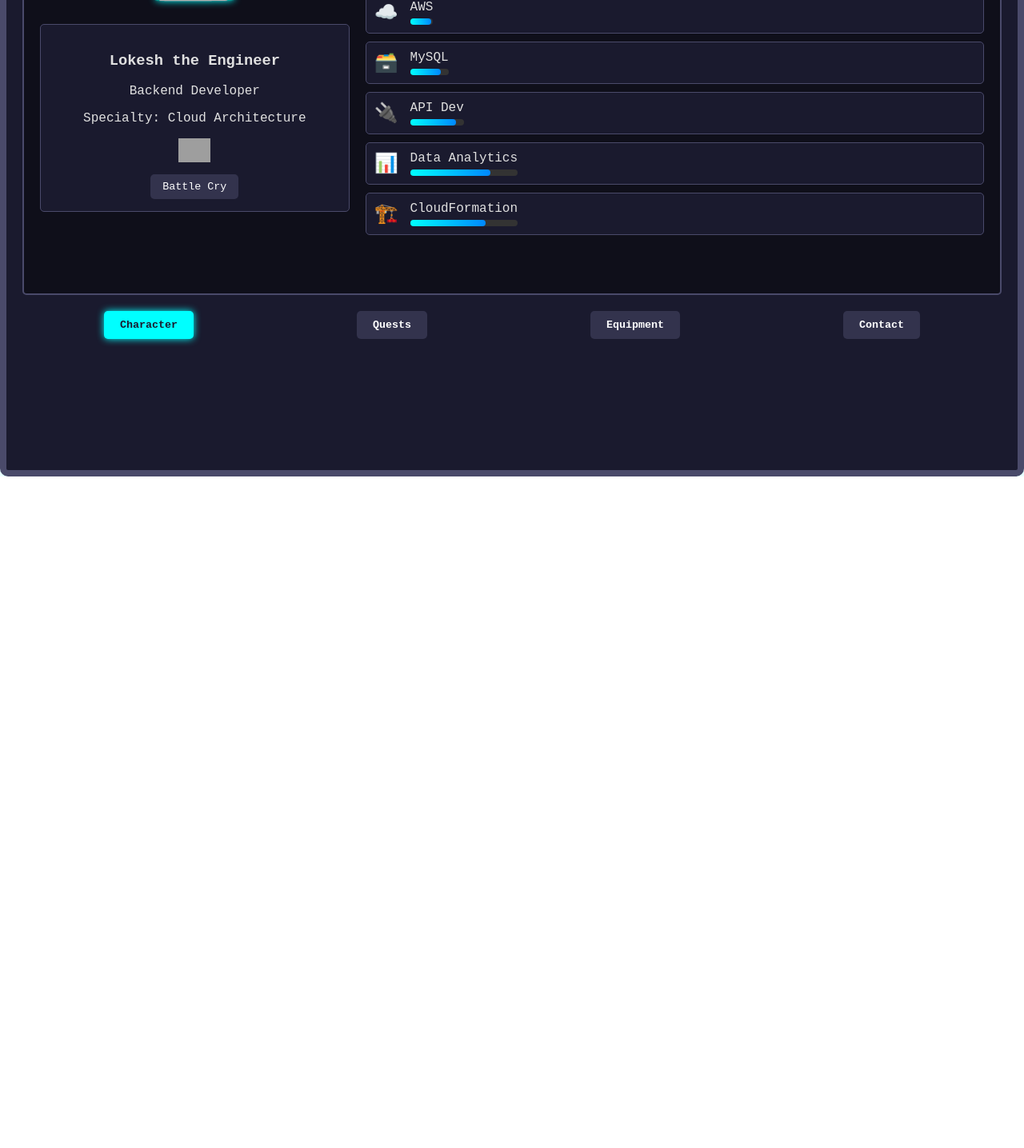
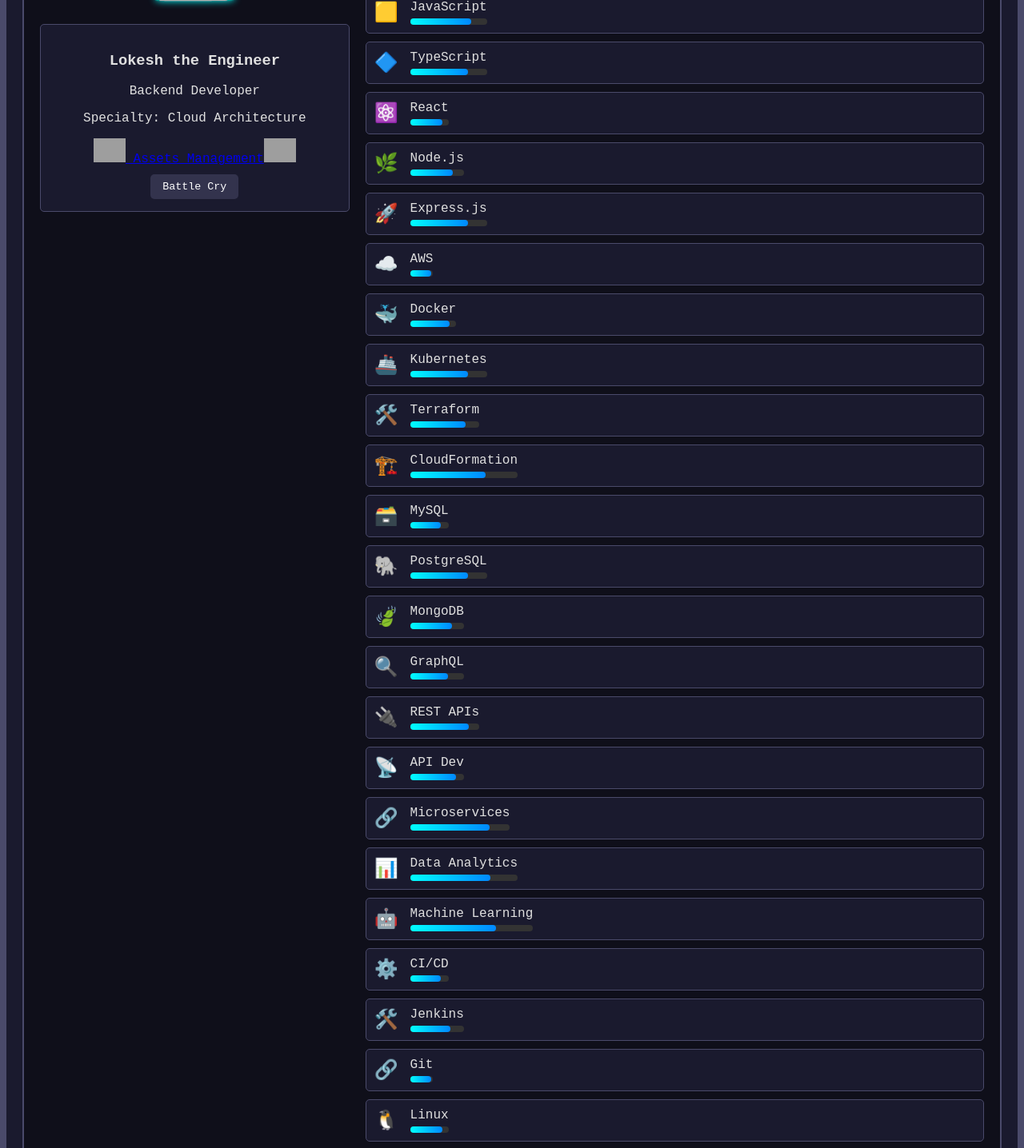
Before and after one commit to lokeshdissrani/lokeshdissrani.github.io, a React (Create React App) app: page / in a window 1280 px wide. Shown: the part 260-1696 px from the top of the page at 80% size. Before the commit the page ends 856 px from the top, so only its background shows below. Built offline with nearby package versions, Linux system fonts and the light colour scheme; grey boxes are pictures that could not be loaded.

Commit message:
assets management integrated

```diff
--- a/src/GamePortfolio.jsx
+++ b/src/GamePortfolio.jsx
@@ -12,12 +12,34 @@
 
   const skills = [
     { name: 'Python', level: 85, icon: '🐍' },
+    { name: 'JavaScript', level: 80, icon: '🟨' },
+    { name: 'TypeScript', level: 75, icon: '🔷' },
+    { name: 'React', level: 85, icon: '⚛️' },
+    { name: 'Node.js', level: 80, icon: '🌿' },
+    { name: 'Express.js', level: 75, icon: '🚀' },
     { name: 'AWS', level: 90, icon: '☁️' },
+    { name: 'Docker', level: 85, icon: '🐳' },
+    { name: 'Kubernetes', level: 75, icon: '🚢' },
+    { name: 'Terraform', level: 80, icon: '🛠️' },
+    { name: 'CloudFormation', level: 70, icon: '🏗️' },
     { name: 'MySQL', level: 80, icon: '🗃️' },
-    { name: 'API Dev', level: 85, icon: '🔌' },
+    { name: 'PostgreSQL', level: 75, icon: '🐘' },
+    { name: 'MongoDB', level: 78, icon: '🍃' },
+    { name: 'GraphQL', level: 70, icon: '🔍' },
+    { name: 'REST APIs', level: 85, icon: '🔌' },
+    { name: 'API Dev', level: 85, icon: '📡' },
+    { name: 'Microservices', level: 80, icon: '🔗' },
     { name: 'Data Analytics', level: 75, icon: '📊' },
-    { name: 'CloudFormation', level: 70, icon: '🏗️' }
+    { name: 'Machine Learning', level: 70, icon: '🤖' },
+    { name: 'CI/CD', level: 80, icon: '⚙️' },
+    { name: 'Jenkins', level: 75, icon: '🛠️' },
+    { name: 'Git', level: 90, icon: '🔗' },
+    { name: 'Linux', level: 85, icon: '🐧' },
+    { name: 'Bash Scripting', level: 80, icon: '📜' },
+    { name: 'Agile & Scrum', level: 85, icon: '🏃' },
+    { name: 'Serverless', level: 75, icon: '⚡' }
   ];
+
 
   const quests = [
     { title: 'Krowdit.com', completed: true, reward: 'Backend Systems' },
@@ -70,8 +92,11 @@
                 <h3>Lokesh the Engineer</h3>
                 <p>Backend Developer</p>
                 <p>Specialty: Cloud Architecture</p>
-                <a href="www.linkedin.com/in/lokeshdissrani" target="_blank" rel="noopener noreferrer">
+                <a href="https://www.linkedin.com/in/lokeshdissrani" target="_blank" rel="noopener noreferrer">
                   <img src="https://upload.wikimedia.org/wikipedia/commons/c/ca/LinkedIn_logo_initials.png" alt="LinkedIn" width="40" />
+                </a>
+                <a href="assets_management/" target="_blank" rel="noopener noreferrer"> Assets Management
+                  <img src="https://commons.wikimedia.org/wiki/Category:Bank_icons#/media/File:Breezeicons-apps-48-homebank.svg" alt="LinkedIn" width="40" />
                 </a>
                 <br/>
                 <button
@@ -126,6 +151,13 @@
               <div className="log-entry">
                 <h3>Bank of America (2021)</h3>
                 <p>Lockbox Operations team member</p>
+              </div>
+            </div>
+            <h2>Qualifications</h2>
+            <div className="quest-log">
+              <div className="log-entry">
+                <h3>B.Tech (Computer Science)</h3>
+                <p>8.23 CGPA</p>
               </div>
             </div>
           </div>
```
